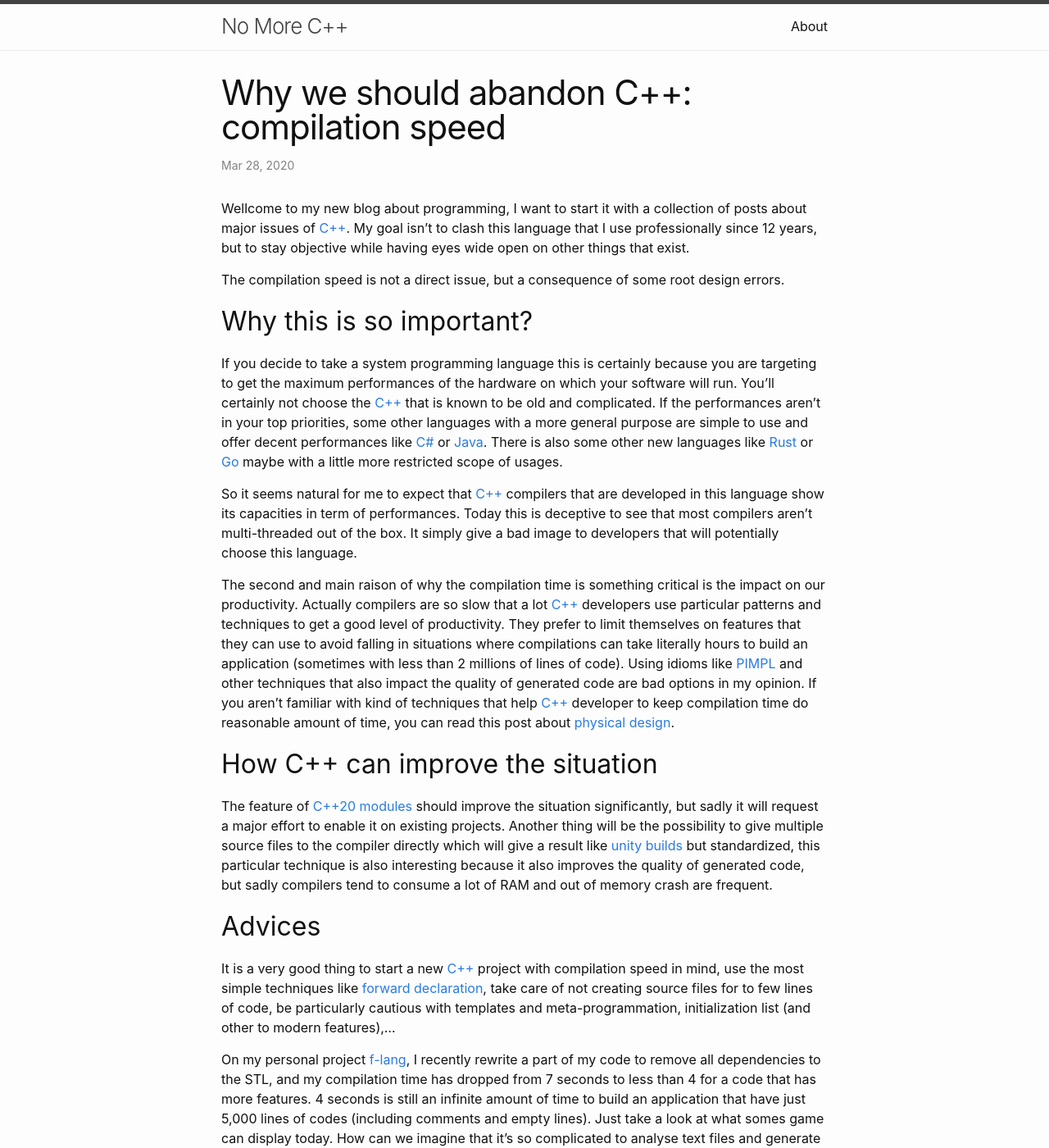
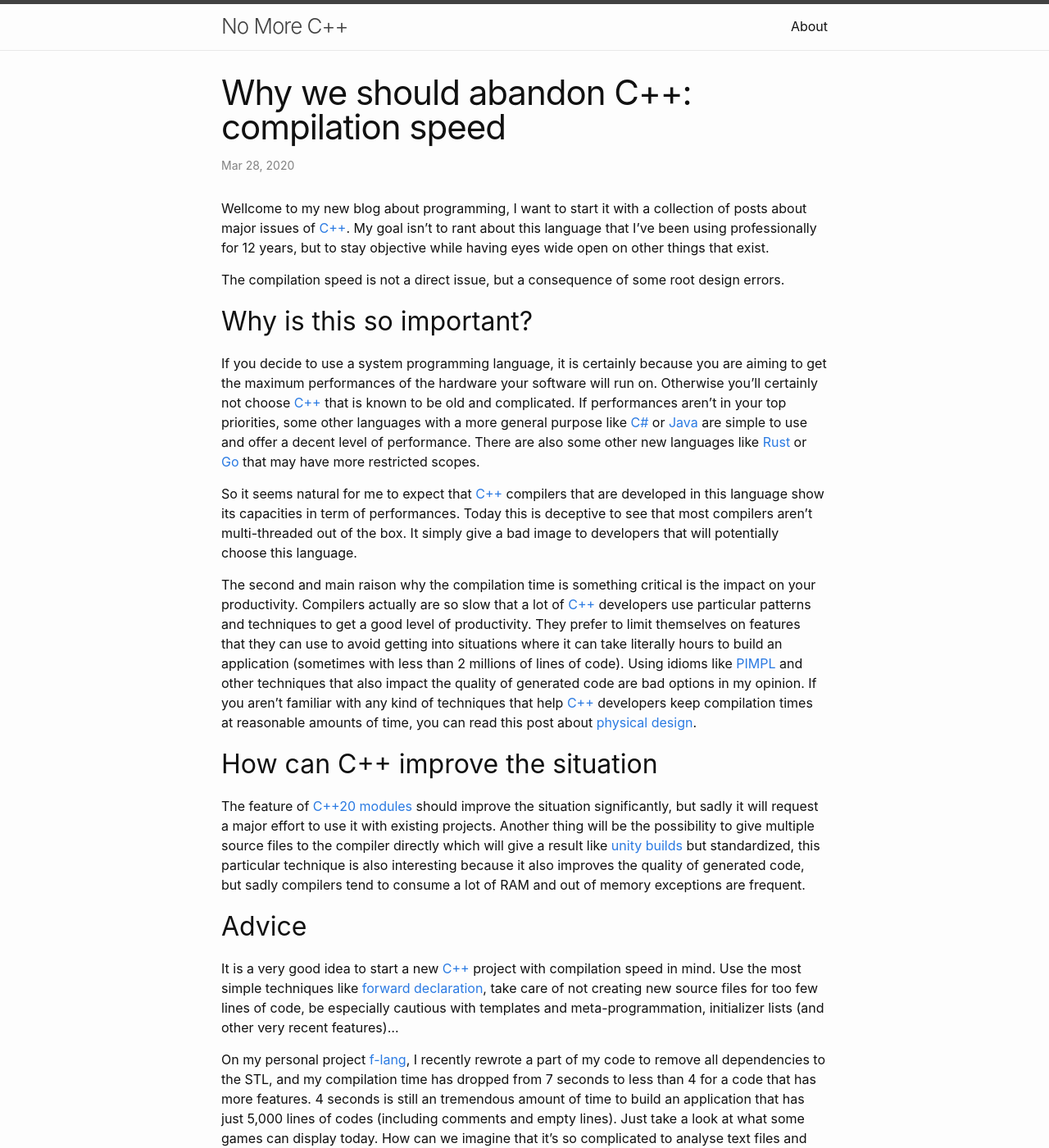
Before and after one commit to Flamaros/Flamaros.github.io, a Jekyll site: the page built from _posts/2020-03-28-Why-we-should-abandon-Cpp-compilation-speed.markdown, in a window 1280 px wide and 1400 px high. Shown: the whole window at 82% size. Built offline with Jekyll 4.4.1, drawn with Linux system fonts in a browser that asks for light colours; nearby versions of some CDN libraries; some of the changed text lies outside the part shown.

Commit message:
Update 2020-03-28-Why-we-should-abandon-Cpp-compilation-speed.markdown

```diff
--- a/_posts/2020-03-28-Why-we-should-abandon-Cpp-compilation-speed.markdown
+++ b/_posts/2020-03-28-Why-we-should-abandon-Cpp-compilation-speed.markdown
@@ -6,48 +6,45 @@ categories: C++
 comments: true
 ---
 Wellcome to my new blog about programming, I want to start it with a collection of posts about major issues of [C++]. My
-goal isn't to clash this language that I use professionally since 12 years, but to stay objective while having eyes wide
-open on other things that exist.
+goal isn't to rant about this language that I've been using professionally for 12 years, but to stay objective while having eyes wide open on other things that exist.
 
 The compilation speed is not a direct issue, but a consequence of some root design errors.
 
-## Why this is so important?
-If you decide to take a system programming language this is certainly because you are targeting to get the maximum
-performances of the hardware on which your software will run. You'll certainly not choose the [C++] that is known to be
-old and complicated. If the performances aren't in your top priorities, some other languages with a more general purpose
-are simple to use and offer decent performances like [C#] or [Java]. There is also some other new languages like [Rust]
-or [Go] maybe with a little more restricted scope of usages.
+## Why is this so important?
+If you decide to use a system programming language, it is certainly because you are aiming to get the maximum
+performances of the hardware your software will run on. Otherwise you'll certainly not choose [C++] that is known to be
+old and complicated. If performances aren't in your top priorities, some other languages with a more general purpose
+like [C#] or [Java] are simple to use and offer a decent level of performance. There are also some other new languages like [Rust] or [Go] that may have more restricted scopes.
 
 So it seems natural for me to expect that [C++] compilers that are developed in this language show its capacities in
 term of performances. Today this is deceptive to see that most compilers aren't multi-threaded out of the box. It simply
 give a bad image to developers that will potentially choose this language.
 
-The second and main raison of why the compilation time is something critical is the impact on our productivity. Actually
-compilers are so slow that a lot [C++] developers use particular patterns and techniques to get a good level of
-productivity. They prefer to limit themselves on features that they can use to avoid falling in situations where
-compilations can take literally hours to build an application (sometimes with less than 2 millions of lines of code).
+The second and main raison why the compilation time is something critical is the impact on your productivity. Compilers actually are so slow that a lot of [C++] developers use particular patterns and techniques to get a good level of
+productivity. They prefer to limit themselves on features that they can use to avoid getting into situations where
+it can take literally hours to build an application (sometimes with less than 2 millions of lines of code).
 Using idioms like [PIMPL] and other techniques that also impact the quality of generated code are bad options in my
-opinion. If you aren't familiar with kind of techniques that help [C++] developer to keep compilation time do reasonable
-amount of time, you can read this post about [physical design].
+opinion. If you aren't familiar with any kind of techniques that help [C++] developers keep compilation times at reasonable
+amounts of time, you can read this post about [physical design].
 
-## How C++ can improve the situation
+## How can C++ improve the situation
 The feature of [C++20 modules] should improve the situation significantly, but sadly it will request a major effort to
-enable it on existing projects. Another thing will be the possibility to give multiple source files to the compiler
+use it with existing projects. Another thing will be the possibility to give multiple source files to the compiler
 directly which will give a result like [unity builds] but standardized, this particular technique is also interesting
 because it also improves the quality of generated code, but sadly compilers tend to consume a lot of RAM and out of
-memory crash are frequent.
+memory exceptions are frequent.
 
-## Advices
-It is a very good thing to start a new [C++] project with compilation speed in mind, use the most simple techniques like
-[forward declaration], take care of not creating source files for to few lines of code, be particularly cautious with
-templates and meta-programmation, initialization list (and other to modern features),...
+## Advice
+It is a very good idea to start a new [C++] project with compilation speed in mind. Use the most simple techniques like
+[forward declaration], take care of not creating new source files for too few lines of code, be especially cautious with
+templates and meta-programmation, initializer lists (and other very recent features)...
 
-On my personal project [f-lang], I recently rewrite a part of my code to remove all dependencies to the STL, and my
+On my personal project [f-lang], I recently rewrote a part of my code to remove all dependencies to the STL, and my
 compilation time has dropped from 7 seconds to less than 4 for a code that has more features. 4 seconds is still an
-infinite amount of time to build an application that have just 5,000 lines of codes (including comments and empty
-lines). Just take a look at what somes game can display today. How can we imagine that it's so complicated to analyse
-text files and generate a binary? You should compare this number to what was [D1] capable of, about 400,000 lines per
-second. And [Jonathan Blow] targets 1,000,000 with his language [jai].
+tremendous amount of time to build an application that has just 5,000 lines of codes (including comments and empty
+lines). Just take a look at what some games can display today. How can we imagine that it's so complicated to analyse
+text files and generate a binary? You should compare this number to what [D1] was capable of, about 400,000 lines per
+second. And [Jonathan Blow] targets 1,000,000 with his [jai] language.
 
 [C#]: http://csharp.net/
 [Java]: https://www.java.com/en/
```
